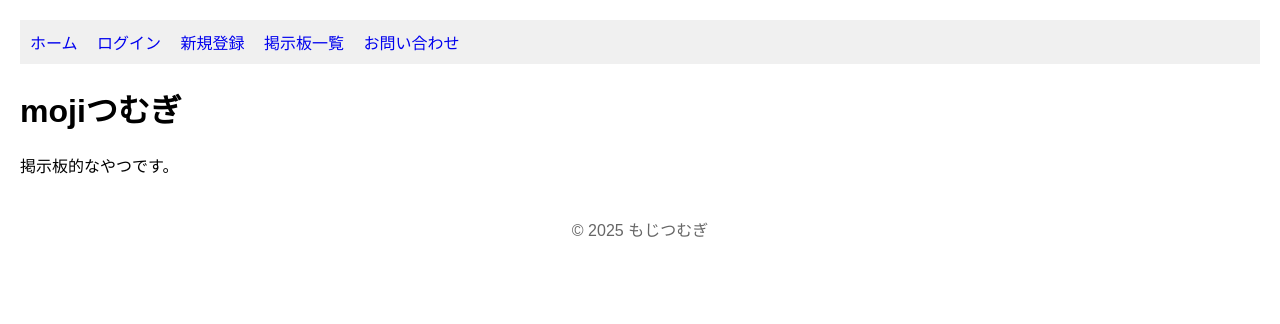
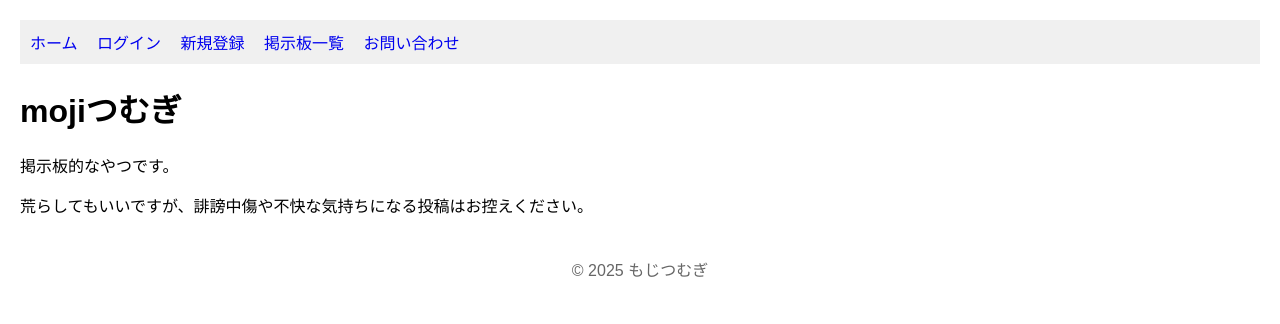
Before and after one commit to maocatman/tsumugiproject, a Django app: page / in a window 1280 px wide. Shown: the top 324 px of the page. Run offline with Django 4.2, Linux system fonts and the light colour scheme.

```diff
--- a/templates/home.html
+++ b/templates/home.html
@@ -3,4 +3,5 @@
 {% block content %}
 <h1>mojiつむぎ</h1>
 <p>掲示板的なやつです。</p>
+<p>荒らしてもいいですが、誹謗中傷や不快な気持ちになる投稿はお控えください。<p>
 {% endblock %}
```
